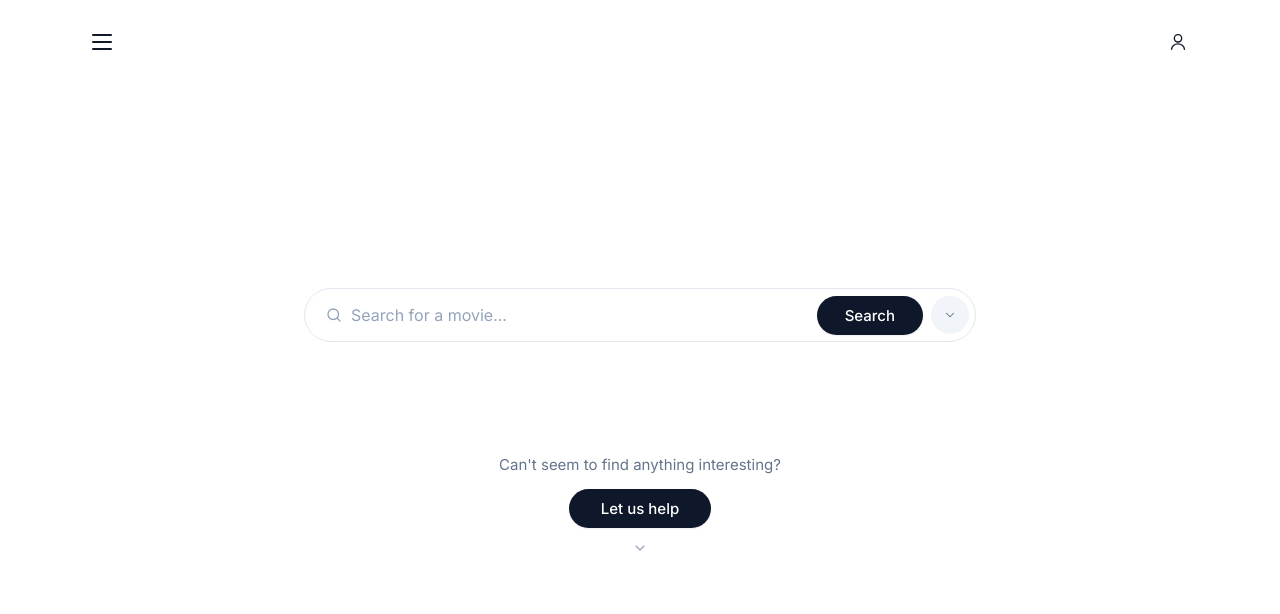
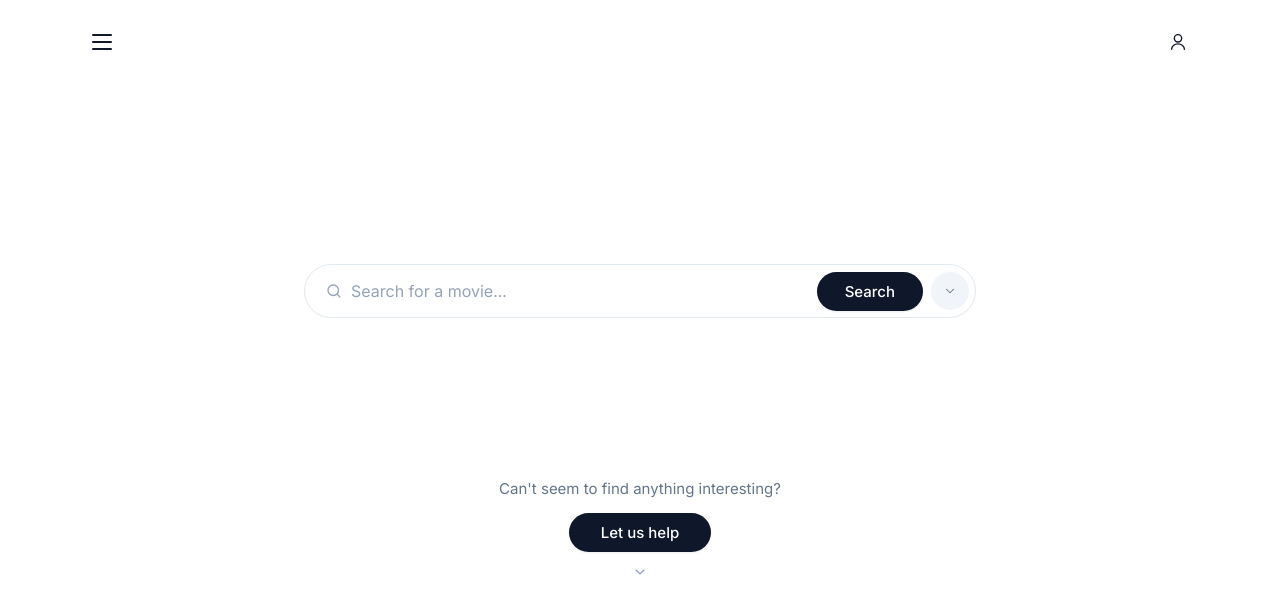
Before and after one commit to iti101/movieDatabase2.5, a React (Vite) app: page /search in a window 1280 px wide. Shown: the top 614 px of the page. Built offline with nearby package versions, Linux system fonts and the light colour scheme.

Commit message:
adjusted genre suggestions

```diff
--- a/src/components/GenreSuggestions.css
+++ b/src/components/GenreSuggestions.css
@@ -1,4 +1,7 @@
 .genre-suggestions {
+  display: flex;
+  flex-direction: column;
+  align-items: center;
   width: 100%;
   margin-top: -0.125rem;
 }
@@ -36,13 +39,11 @@
 }
 
 .genre-suggestions__all {
-  display: block;
   margin-top: 0.375rem;
 }
 
 @media (max-width: 640px) {
   .genre-suggestions__list {
-    justify-content: flex-start;
     gap: 0.5rem 0.625rem;
   }
 
--- a/src/pages/SearchPage.css
+++ b/src/pages/SearchPage.css
@@ -43,7 +43,7 @@
   flex-direction: column;
   align-items: center;
   gap: 0.75rem;
-  margin-top: clamp(5rem, 14vh, 7.5rem);
+  margin-top: clamp(7.5rem, 20vh, 11rem);
   text-align: center;
 }
 
```
